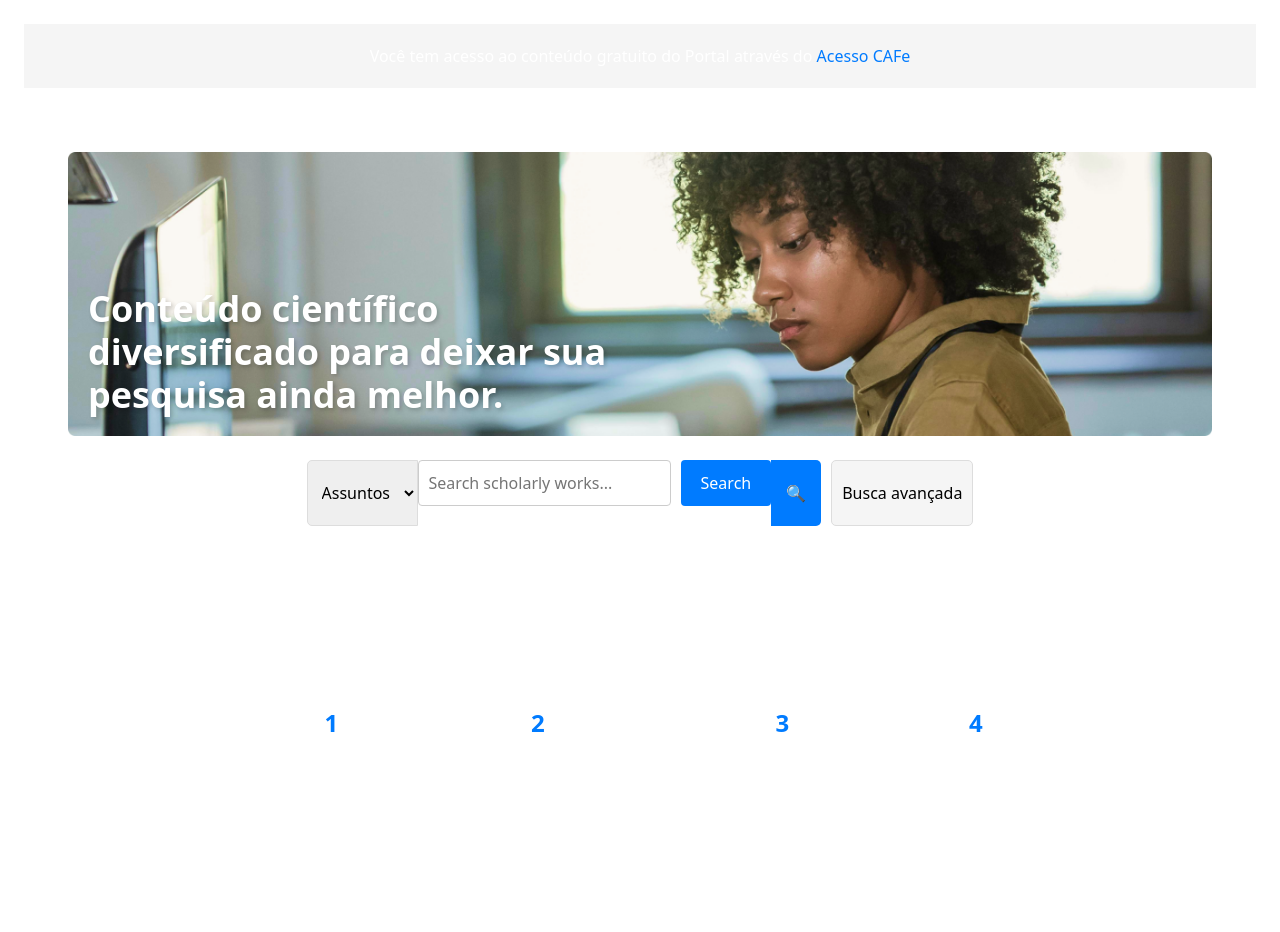
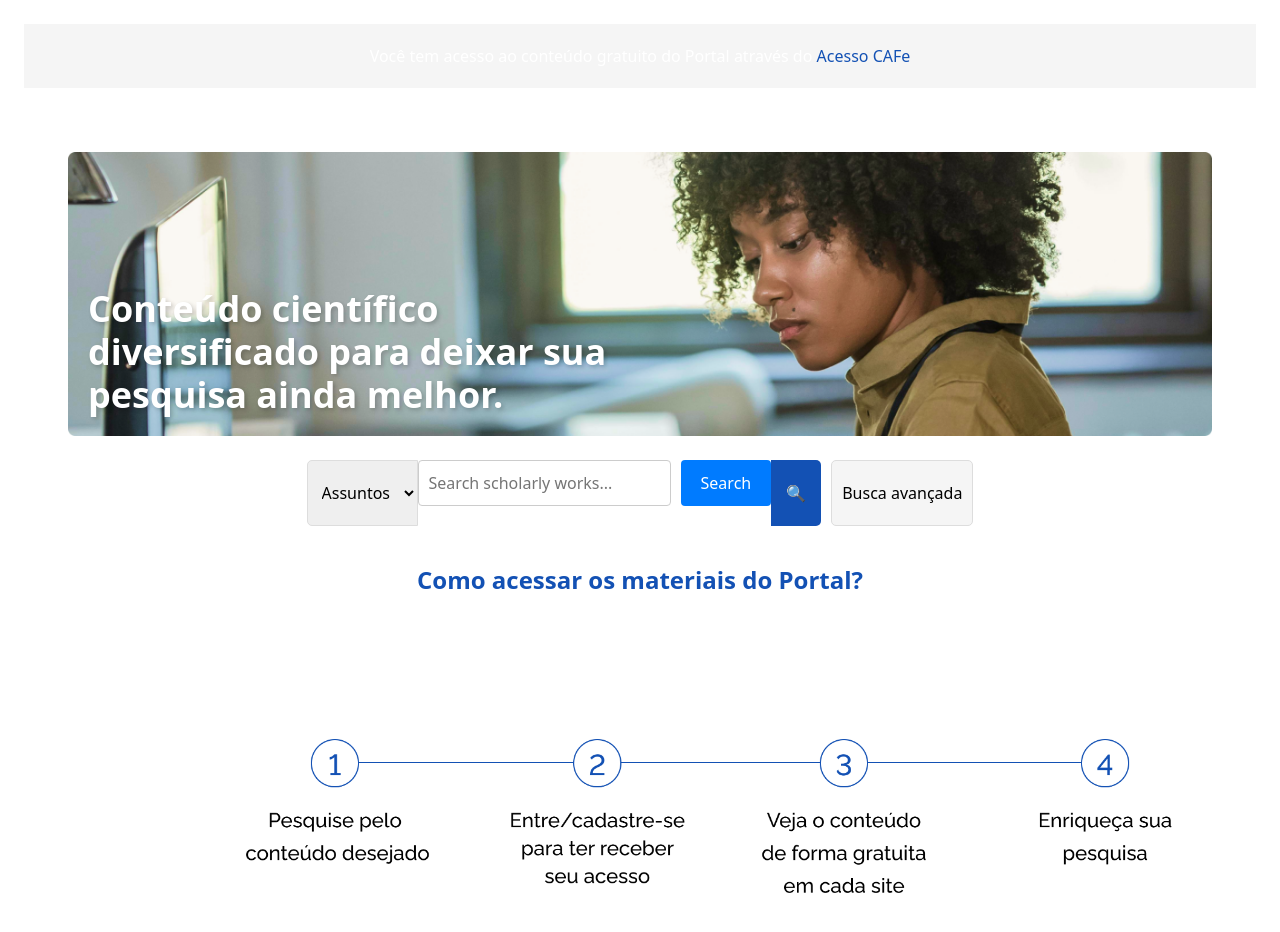
Before and after one commit to fernandesbarreto/capes-hacka, a React (Create React App) app in the folder capes/: page /home in a window 1280 px wide. Shown: the top 932 px of the page. Before the commit the page ends 869 px from the top, so only its background shows below. Built offline with nearby package versions, Linux system fonts and the light colour scheme; a web font is replaced by a local one.

Commit message:
CHORE: progress section

```diff
--- a/capes/src/pages/Home.js
+++ b/capes/src/pages/Home.js
@@ -1,6 +1,7 @@
 import React from "react";
 import SearchBar from "../components/SearchBar";
 import woman from "../assets/mulher.png";
+import progress from "../assets/progress.png";
 
 const TelaPortalCAPES = () => {
   return (
@@ -46,24 +47,11 @@ const TelaPortalCAPES = () => {
             endereço eletrônico de cada editor/autor.
           </p>
 
-          <div style={styles.stepsContainer}>
-            <div>
-              <span style={styles.step}>1</span>
-              <p>Pesquise pelo conteúdo desejado</p>
-            </div>
-            <div>
-              <span style={styles.step}>2</span>
-              <p>Entre/cadastre-se para receber seu acesso</p>
-            </div>
-            <div>
-              <span style={styles.step}>3</span>
-              <p>Veja o conteúdo de forma gratuita em cada site</p>
-            </div>
-            <div>
-              <span style={styles.step}>4</span>
-              <p>Enriqueça sua pesquisa</p>
-            </div>
-          </div>
+          <img
+            src={progress}
+            alt="1. Pesquise pelo conteúdo desejado \n 2. Entre e cadastre-se para ter receber seu acesso \n 3. Veja o conteúdo de forma gratuita em cada site \n 4. Enriqueça sua pesquisa"
+            style={styles.stepsContainer}
+          />
         </div>
       </div>
     </div>
@@ -79,7 +67,7 @@ const styles = {
     textAlign: "center",
   },
   link: {
-    color: "#007bff",
+    color: "#1351B4",
     cursor: "pointer",
   },
   main: {
@@ -106,7 +94,7 @@ const styles = {
   },
   searchButton: {
     padding: "10px 15px",
-    backgroundColor: "#007bff",
+    backgroundColor: "#1351B4",
     color: "#fff",
     border: "none",
     borderRadius: "0 5px 5px 0",
@@ -121,25 +109,18 @@ const styles = {
     cursor: "pointer",
   },
   infoSection: {
-    textAlign: "left",
+    textAlign: "center",
     maxWidth: "800px",
     margin: "0 auto",
   },
   sectionTitle: {
     fontSize: "1.5em",
     fontWeight: "bold",
+    color: "#1351B4",
   },
   stepsContainer: {
-    display: "flex",
-    justifyContent: "space-around",
-    textAlign: "center",
-    marginTop: "30px",
-  },
-  step: {
-    fontSize: "1.5em",
-    fontWeight: "bold",
-    color: "#007bff",
-    marginBottom: "10px",
+    width: "120%",
+    marginTop: "48px",
   },
   container: {
     position: "relative",
```
Also changed, not shown: capes/src/assets/progress.png (added).
